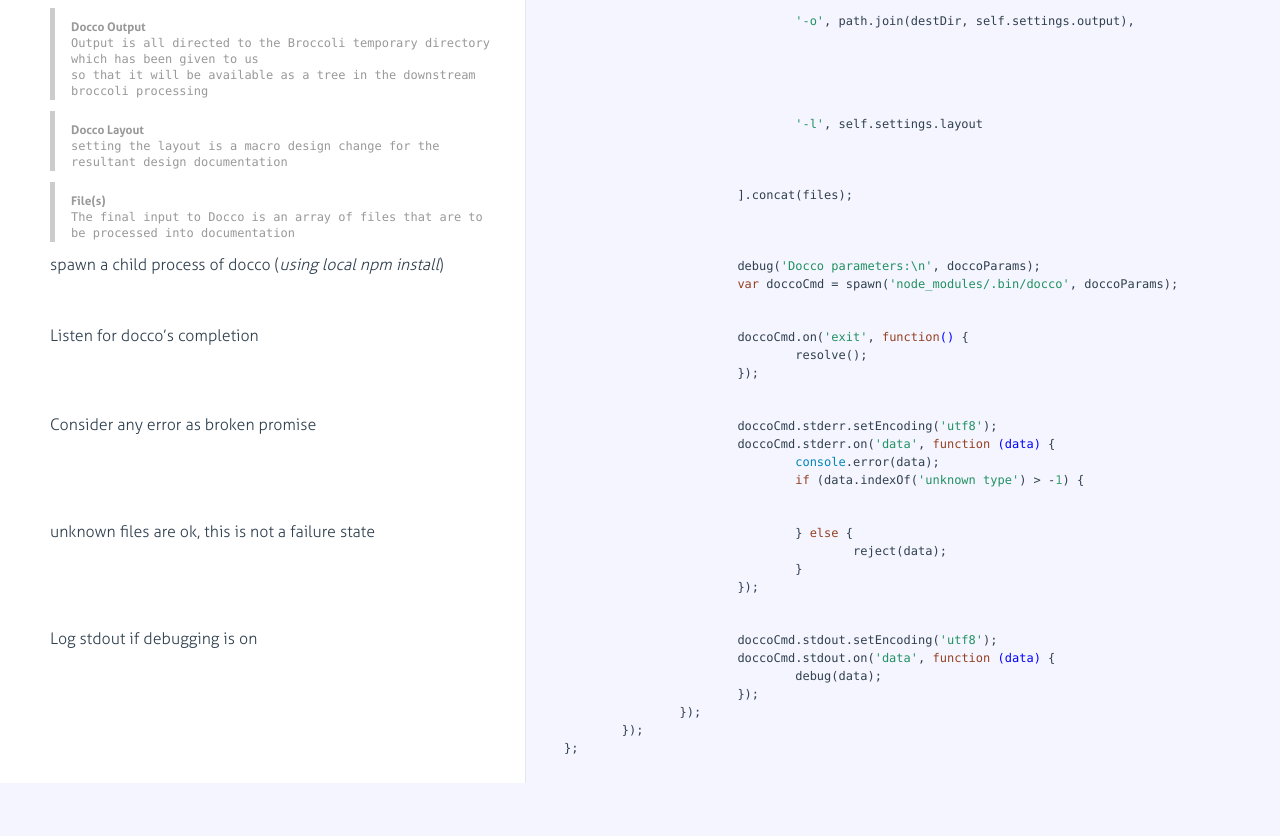
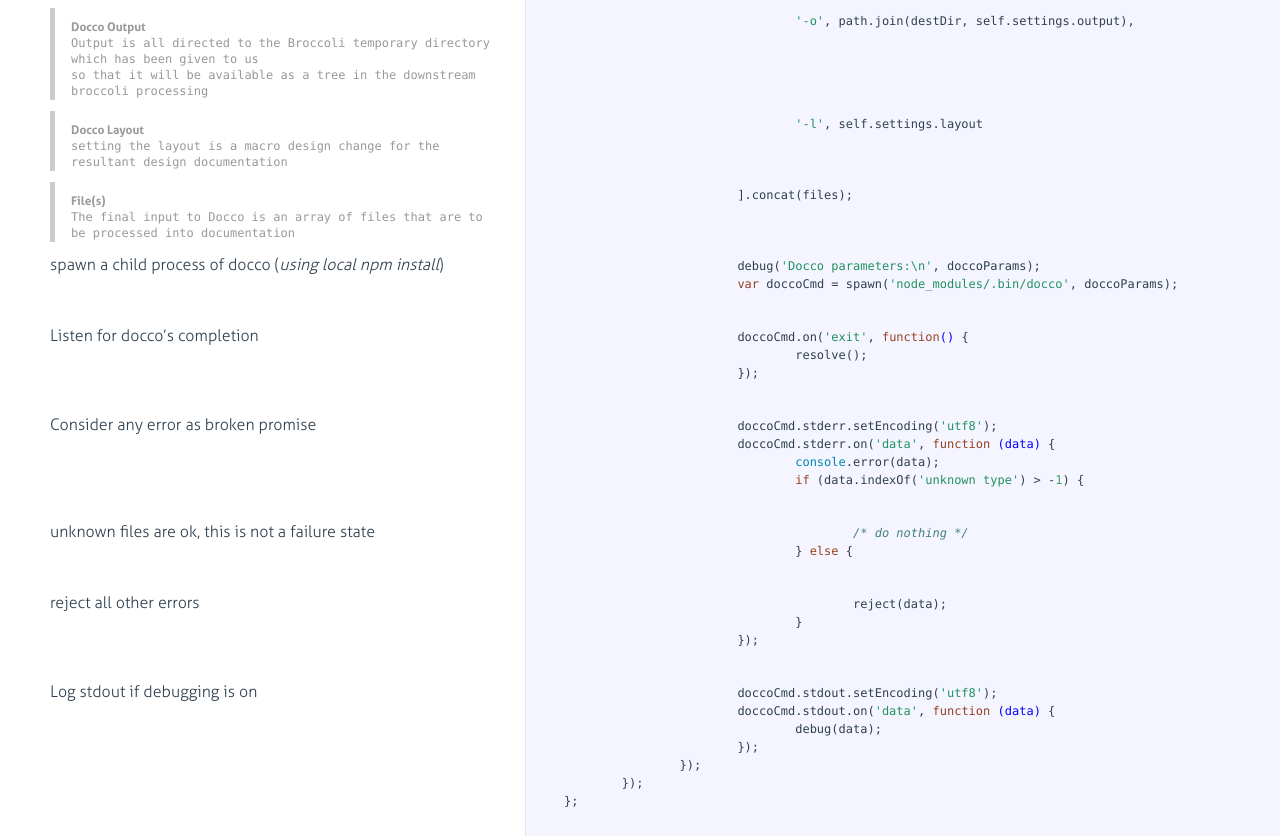
Before and after one commit to yankeeinlondon/broccoli-docco, a website: page docs/index.html in a window 1280 px wide. Shown: the part 1980-2816 px from the top of the page. Before the commit the page ends 2763 px from the top, so only its background shows below. Drawn offline with Linux system fonts and the light colour scheme.

Commit message:
release 0.0.9

```diff
--- a/docs/index.html
+++ b/docs/index.html
@@ -387,10 +387,8 @@ The final input to Docco is an array of files that are to be processed into docu
 
             </div>
 
-            <div class="content"><div class='highlight'><pre>				} <span class="hljs-keyword">else</span> {
-					reject(data);
-				}
-			});</pre></div></div>
+            <div class="content"><div class='highlight'><pre>					<span class="hljs-comment">/* do nothing */</span>
+				} <span class="hljs-keyword">else</span> {</pre></div></div>
 
         </li>
 
@@ -400,6 +398,23 @@ The final input to Docco is an array of files that are to be processed into docu
 
               <div class="pilwrap ">
                 <a class="pilcrow" href="#section-18">&#182;</a>
+              </div>
+              <p>reject all other errors</p>
+
+            </div>
+
+            <div class="content"><div class='highlight'><pre>					reject(data);
+				}
+			});</pre></div></div>
+
+        </li>
+
+
+        <li id="section-19">
+            <div class="annotation">
+
+              <div class="pilwrap ">
+                <a class="pilcrow" href="#section-19">&#182;</a>
               </div>
               <p>Log stdout if debugging is on</p>
 
--- a/index.js
+++ b/index.js
@@ -115,7 +115,9 @@ DoccoWriter.prototype.write = function(readTree, destDir) {
 				console.error(data);
 				if (data.indexOf('unknown type') > -1) {
 					// unknown files are ok, this is not a failure state
+					/* do nothing */
 				} else {
+					// reject all other errors
 					reject(data);
 				}
 			});
--- a/package.json
+++ b/package.json
@@ -1,6 +1,6 @@
 {
   "name": "broccoli-docco",
-  "version": "0.0.8",
+  "version": "0.0.9",
   "description": "A broccoli plugin that generates HTML code documentation using the popular docco library.",
   "main": "index.js",
   "scripts": {
```
Also changed, not shown: CHANGELOG.md.
